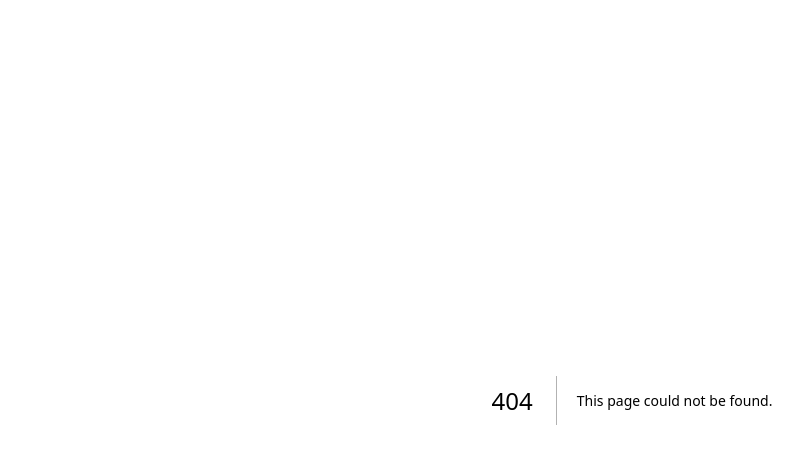
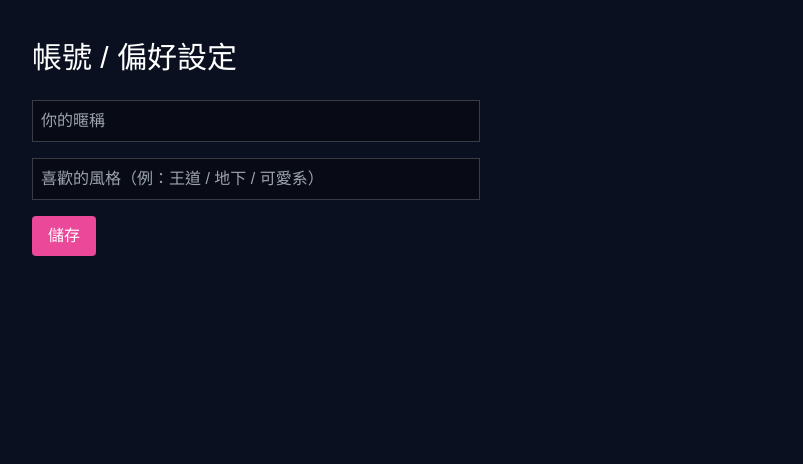
Before and after one commit to Ach018040/idol-platform, a Next.js app in the folder frontend-next/: page /account in a window 1280 px wide. Before the commit this address had no page. Shown: the top 464 px of the page, without its empty margins (8-811 px from the left). Built offline with nearby package versions, Linux system fonts and the light colour scheme.

Commit message:
feat: add account page

```diff
--- /dev/null
+++ b/frontend-next/app/account/page.tsx
@@ -0,0 +1,42 @@
+'use client'
+
+import { useState, useEffect } from 'react'
+import { STORAGE_KEYS, readJson, writeJson, UserProfile } from '@/lib/client-storage'
+
+export default function AccountPage() {
+  const [profile, setProfile] = useState<UserProfile>({ nickname: '', favoriteStyle: '' })
+
+  useEffect(() => {
+    const saved = readJson<UserProfile>(STORAGE_KEYS.profile, { nickname: '', favoriteStyle: '' })
+    setProfile(saved)
+  }, [])
+
+  function save() {
+    writeJson(STORAGE_KEYS.profile, profile)
+    alert('已儲存')
+  }
+
+  return (
+    <div className="p-10 text-white">
+      <h1 className="text-3xl mb-6">帳號 / 偏好設定</h1>
+
+      <div className="space-y-4 max-w-md">
+        <input
+          className="w-full p-2 bg-black/30 border border-white/20"
+          placeholder="你的暱稱"
+          value={profile.nickname}
+          onChange={(e) => setProfile({ ...profile, nickname: e.target.value })}
+        />
+
+        <input
+          className="w-full p-2 bg-black/30 border border-white/20"
+          placeholder="喜歡的風格（例：王道 / 地下 / 可愛系）"
+          value={profile.favoriteStyle}
+          onChange={(e) => setProfile({ ...profile, favoriteStyle: e.target.value })}
+        />
+
+        <button onClick={save} className="px-4 py-2 bg-pink-500 rounded">儲存</button>
+      </div>
+    </div>
+  )
+}
```
